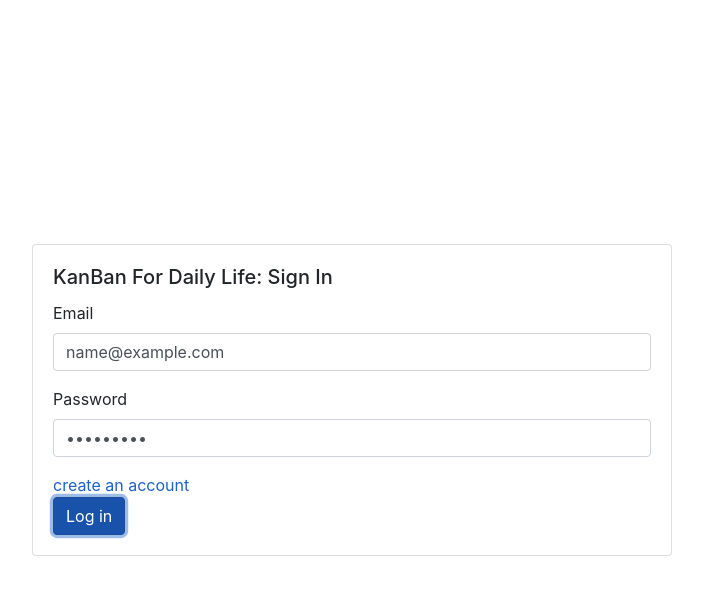
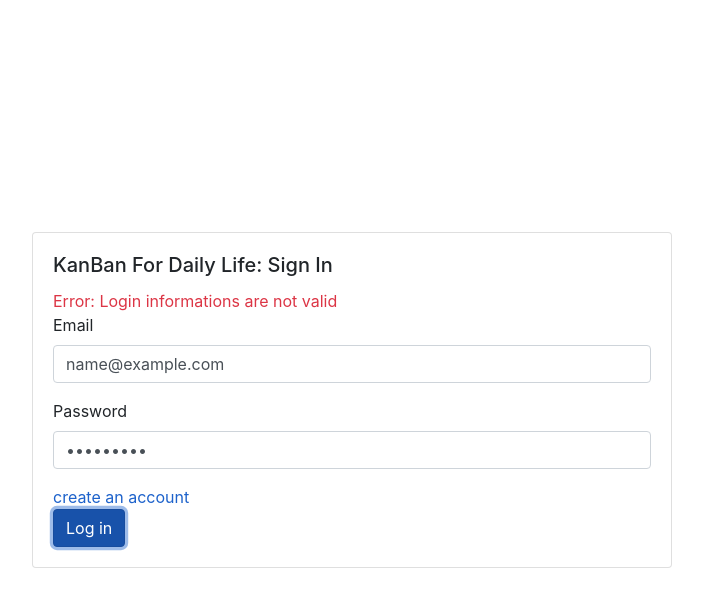
Before and after one commit to adnan974/kanbanForDLFront, an Angular app: page /auth in a window 1280 px wide. Both pictures are taken after typing "name@example.com", "Sample123" into the empty fields and a click on the button "Log in". Shown: the top 606 px of the page, without its empty margins (288-991 px from the left). Built offline with nearby package versions, Linux system fonts and the light colour scheme; no server answers.

Commit message:
add form valdiation and login logics to the backend

```diff
--- /dev/null
+++ b/src/app/core/services/auth.service.ts
@@ -0,0 +1,16 @@
+import { HttpClient } from '@angular/common/http';
+import { Injectable } from '@angular/core';
+import { Observable } from 'rxjs';
+import {environment} from "./../../../environments/environment"
+
+@Injectable({
+  providedIn: 'root'
+})
+export class AuthService {
+
+  constructor(private http:HttpClient) { }
+
+  login(loginData:any):Observable<any>{
+    return this.http.post(`${environment.BASE_URL}/signin`,loginData)
+  }
+}
--- a/src/app/modules/auth/auth.module.ts
+++ b/src/app/modules/auth/auth.module.ts
@@ -5,6 +5,7 @@ import { RegisterComponent } from './pages/register/register.component';
 import { AuthRoutingModule } from './auth-routing.module';
 import { RouterModule } from '@angular/router';
 import { FormsModule } from '@angular/forms';
+import { CoreModule } from 'src/app/core/core.module';
 
 
 
@@ -18,7 +19,8 @@ import { FormsModule } from '@angular/forms';
     CommonModule,
     AuthRoutingModule,
     RouterModule,
-    FormsModule
-  ]
+    FormsModule,
+    CoreModule
+  ],
 })
 export class AuthModule { }
--- a/src/app/modules/auth/pages/login/login.component.html
+++ b/src/app/modules/auth/pages/login/login.component.html
@@ -2,7 +2,9 @@
     <div class="card">
         <div class="card-body">
             <h5 class="card-title">KanBan For Daily Life: Sign In</h5>
-            <form #formData="ngForm">
+            <form #formData="ngForm" (ngSubmit)="onSubmit(formData)">
+
+                <div class="text-danger" [class.d-none]="!formIsInvalidAfterSubmit">Error: Login informations are not valid</div>
 
                 <div class="form-group">
                     <label for="email">Email</label>
@@ -23,7 +25,7 @@
                 <div>
                     <a [routerLink]="['/auth/register']">create an account</a>
                 </div>
-                <button type="submit" class="btn btn-primary">Log in</button>
+                <button  type="submit" class="btn btn-primary">Log in</button>
             </form>
         </div>
     </div>
--- a/src/app/modules/auth/pages/login/login.component.ts
+++ b/src/app/modules/auth/pages/login/login.component.ts
@@ -1,4 +1,6 @@
 import { Component, OnInit } from '@angular/core';
+import { Router } from '@angular/router';
+import { AuthService } from 'src/app/core/services/auth.service';
 
 @Component({
   selector: 'app-login',
@@ -7,9 +9,34 @@ import { Component, OnInit } from '@angular/core';
 })
 export class LoginComponent implements OnInit {
 
-  constructor() { }
+  public formIsInvalidAfterSubmit = false
+
+  constructor(
+    private authService: AuthService,
+    private router: Router
+  ) { }
 
   ngOnInit(): void {
   }
 
+  onSubmit(formData: any) {
+
+    if (formData.form.valid) {
+
+      this.formIsInvalidAfterSubmit = false;
+
+      this.authService.login(formData.value)
+        .subscribe(res => {
+
+          localStorage.setItem('jwt', res.token);
+          this.router.navigate(['']);
+
+        }, error => {
+          this.formIsInvalidAfterSubmit = true;
+        })
+    } else {
+      this.formIsInvalidAfterSubmit = true;
+    }
+
+  }
 }
--- a/src/environments/environment.ts
+++ b/src/environments/environment.ts
@@ -3,7 +3,8 @@
 // The list of file replacements can be found in `angular.json`.
 
 export const environment = {
-  production: false
+  production: false,
+  BASE_URL:"http://localhost:3000/api"
 };
 
 /*
```
Also changed, not shown: src/app/core/core.module.ts (+7 -2 lines), 1 other file (tests, documents, lock files or other folders).
